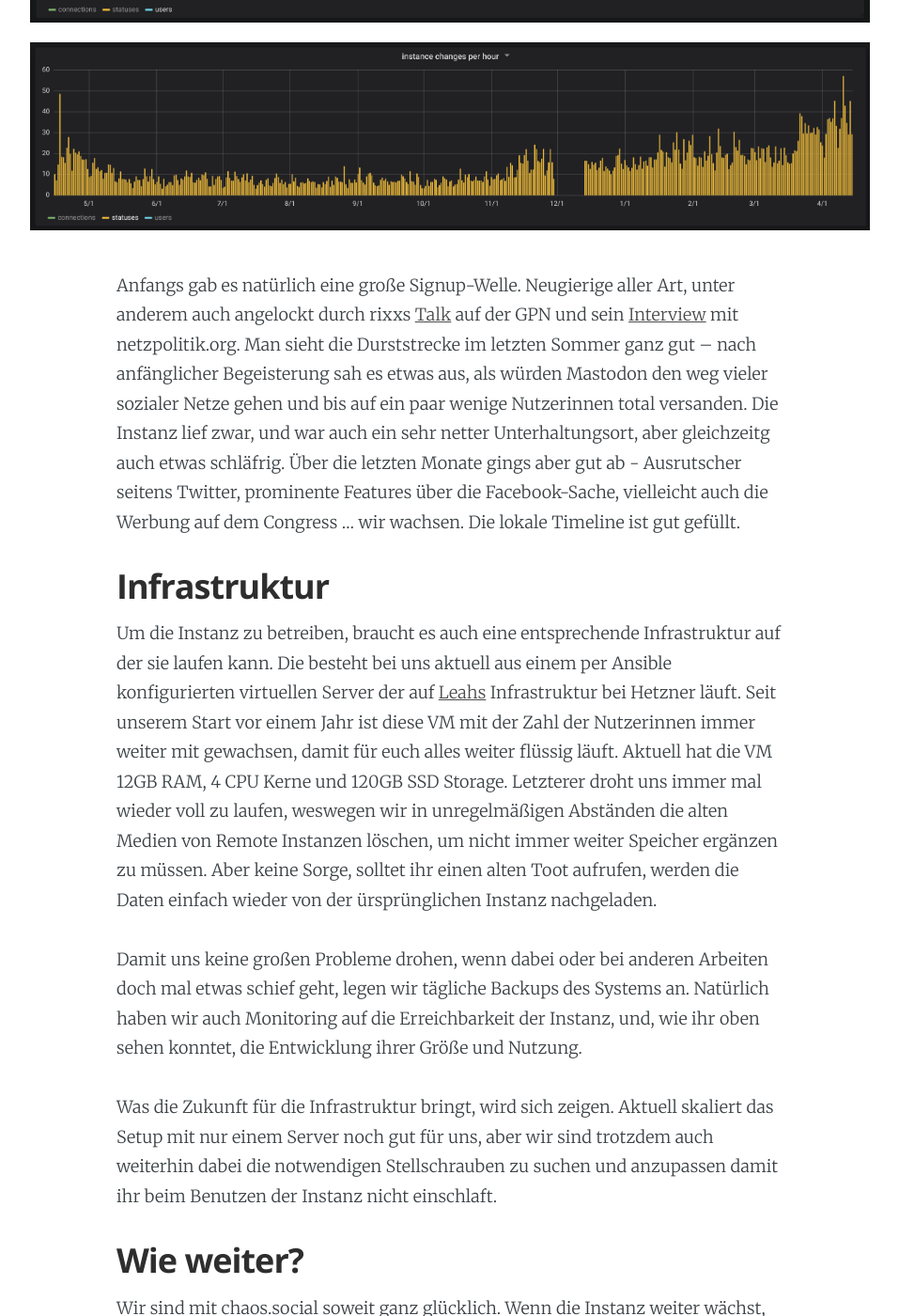
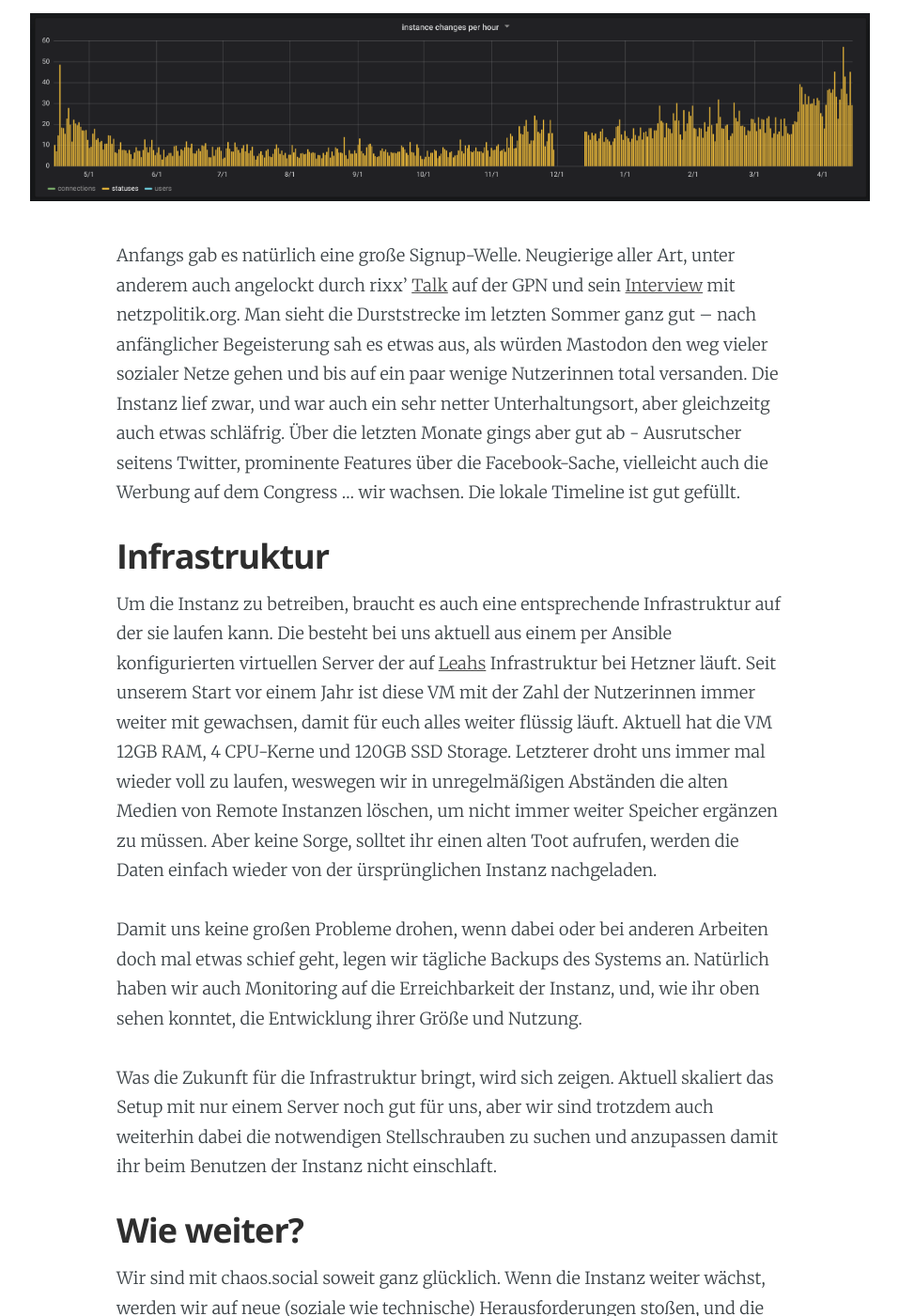
Before and after one commit to chaossocial/meta, a Jekyll site: the page built from _posts/2018-04-14-ein-jahr-chaos-social.md, in a window 1280 px wide and 1400 px high, scrolled down 2050 px. Shown: the whole window at 94% size, without its empty margins (161-1118 px from the left). Built offline with Jekyll 4.4.1, drawn with Linux system fonts in a browser that asks for light colours; a script that is not in the unit is left out; some of the changed text lies outside the part shown.

Commit message:
Kleine Korrekturen

```diff
--- a/_posts/2018-04-14-ein-jahr-chaos-social.md
+++ b/_posts/2018-04-14-ein-jahr-chaos-social.md
@@ -4,7 +4,7 @@
 date:   2018-04-14 10:00:00
 ---
 
-chaos.social ist heute ein Jahr alt! Letztes Jahr, am 15. April, haben wir die Registrierung für euch geöffnet: [https://chaos.social/@ordnung/1003](https://chaos.social/@ordnung/1003), nachdem wir am 13. April lostooteten:
+chaos.social ist heute ein Jahr alt! Letztes Jahr, am 15. April, haben wir die Registrierung für euch [geöffnet](https://chaos.social/@ordnung/1003), nachdem wir am 13. April lostooteten:
 
 <div class="toot two-toots">
 <iframe src="https://chaos.social/@rami/1/embed" class="mastodon-embed" style="max-width: 100%; border: 0" width="400"></iframe><script src="https://chaos.social/embed.js" async="async"></script>
@@ -25,12 +25,12 @@
 ![User development over the last year]({{ "/assets/images/users.png"}})
 ![Toots per hour over the last year]({{ "/assets/images/toots.png"}})
 
-Anfangs gab es natürlich eine große Signup-Welle. Neugierige aller Art, unter anderem auch angelockt durch rixxs [Talk](https://media.ccc.de/v/gpn17-8575-mammut_statt_vogel) auf der GPN und sein [Interview](https://netzpolitik.org/2017/interview-die-anfangsphase-des-alternativen-sozialen-netzwerks-mastodon-ist-vorueber/) mit netzpolitik.org.
+Anfangs gab es natürlich eine große Signup-Welle. Neugierige aller Art, unter anderem auch angelockt durch rixx' [Talk](https://media.ccc.de/v/gpn17-8575-mammut_statt_vogel) auf der GPN und sein [Interview](https://netzpolitik.org/2017/interview-die-anfangsphase-des-alternativen-sozialen-netzwerks-mastodon-ist-vorueber/) mit netzpolitik.org.
 Man sieht die Durststrecke im letzten Sommer ganz gut – nach anfänglicher Begeisterung sah es etwas aus, als würden Mastodon den weg vieler sozialer Netze gehen und bis auf ein paar wenige Nutzerinnen total versanden. Die Instanz lief zwar, und war auch ein sehr netter Unterhaltungsort, aber gleichzeitg auch etwas schläfrig. Über die letzten Monate gings aber gut ab - Ausrutscher seitens Twitter, prominente Features über die Facebook-Sache, vielleicht auch die Werbung auf dem Congress … wir wachsen. Die lokale Timeline ist gut gefüllt.
 
 ## Infrastruktur
 
-Um die Instanz zu betreiben, braucht es auch eine entsprechende Infrastruktur auf der sie laufen kann. Die besteht bei uns aktuell aus einem per Ansible konfigurierten virtuellen Server der auf [Leahs](https://chaos.social/@leah) Infrastruktur bei Hetzner läuft. Seit unserem Start vor einem Jahr ist diese VM mit der Zahl der Nutzerinnen immer weiter mit gewachsen, damit für euch alles weiter flüssig läuft. Aktuell hat die VM 12GB RAM, 4 CPU Kerne und 120GB SSD Storage. Letzterer droht uns immer mal wieder voll zu laufen, weswegen wir in unregelmäßigen Abständen die alten Medien von Remote Instanzen löschen, um nicht immer weiter Speicher ergänzen zu müssen. Aber keine Sorge, solltet ihr einen alten Toot aufrufen, werden die Daten einfach wieder von der ürsprünglichen Instanz nachgeladen.
+Um die Instanz zu betreiben, braucht es auch eine entsprechende Infrastruktur auf der sie laufen kann. Die besteht bei uns aktuell aus einem per Ansible konfigurierten virtuellen Server der auf [Leahs](https://chaos.social/@leah) Infrastruktur bei Hetzner läuft. Seit unserem Start vor einem Jahr ist diese VM mit der Zahl der Nutzerinnen immer weiter mit gewachsen, damit für euch alles weiter flüssig läuft. Aktuell hat die VM 12GB RAM, 4 CPU-Kerne und 120GB SSD Storage. Letzterer droht uns immer mal wieder voll zu laufen, weswegen wir in unregelmäßigen Abständen die alten Medien von Remote Instanzen löschen, um nicht immer weiter Speicher ergänzen zu müssen. Aber keine Sorge, solltet ihr einen alten Toot aufrufen, werden die Daten einfach wieder von der ürsprünglichen Instanz nachgeladen.
 
 Damit uns keine großen Probleme drohen, wenn dabei oder bei anderen Arbeiten doch mal etwas schief geht, legen wir tägliche Backups des Systems an. Natürlich haben wir auch Monitoring auf die Erreichbarkeit der Instanz, und, wie ihr oben sehen konntet, die Entwicklung ihrer Größe und Nutzung.
 
@@ -42,4 +42,4 @@
 
 Falls ihr uns dabei finanziell (Hosting-Kosten und Domain-Kosten) unterstützen könnt und wollt, werft mal einen Blick auf unseren [liberapay-Account](https://liberapay.com/chaos.social/).
 
-Und falls ihr dieses Jahr auf der GPN seid, gibt es vielleicht wieder einen Vortrag, aber auf jeden fall ein Nutzerinnentreffen :)
+Und falls ihr dieses Jahr auf der GPN seid, gibt es vielleicht wieder einen Vortrag, aber auf jeden Fall ein Nutzerinnentreffen :)
```
Also changed, not shown: other parts of _posts/2018-04-14-ein-jahr-chaos-social.md (+1 -1 lines).
